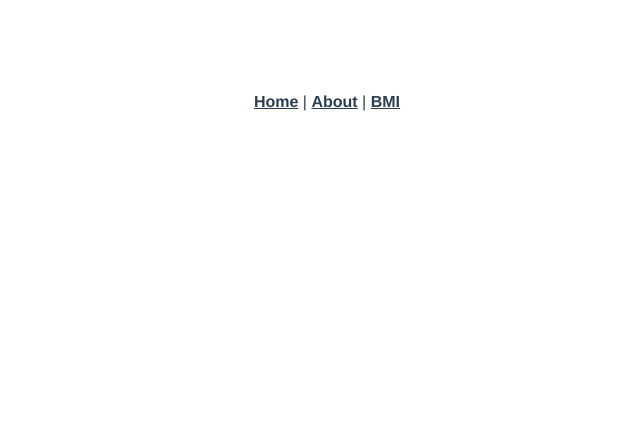
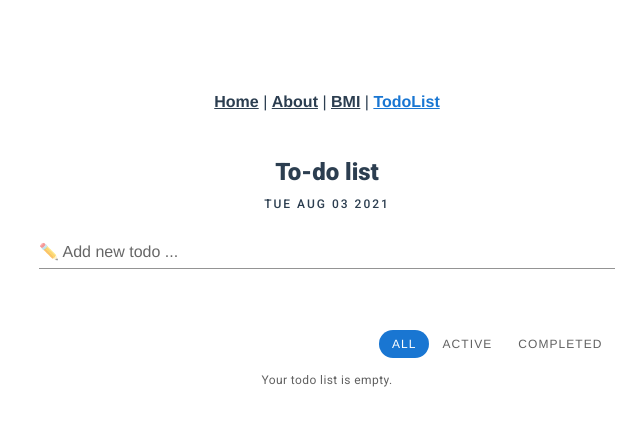
Before and after one commit to jesswu1551/vue-bmi-todolist, a Vue app: page /todo in a window 1280 px wide. Shown: the top 424 px of the page, without its empty margins (313-953 px from the left). Built offline with nearby package versions, Linux system fonts and the light colour scheme.

Commit message:
add todolist component

```diff
--- a/src/App.vue
+++ b/src/App.vue
@@ -3,7 +3,8 @@
     <div id="nav">
       <router-link to="/">Home</router-link> |
       <router-link to="/about">About</router-link> |
-      <router-link to="/bmi">BMI</router-link>
+      <router-link to="/bmi">BMI</router-link> |
+      <router-link to="/todo">TodoList</router-link>
     </div>
     <router-view/>
   </v-app>
@@ -14,12 +15,13 @@
 
 <style>
 #app {
+  width: 600px;
+  margin: 60px auto 0;
   font-family: Avenir, Helvetica, Arial, sans-serif;
   -webkit-font-smoothing: antialiased;
   -moz-osx-font-smoothing: grayscale;
   text-align: center;
   color: #2c3e50;
-  margin-top: 60px;
 }
 
 #nav {
--- /dev/null
+++ b/src/components/TodoList.vue
@@ -0,0 +1,216 @@
+<template>
+  <v-container>
+    <div class="text-center">
+      <div class="headline font-weight-black">To-do list</div>
+      <div class="overline">{{ today }}</div>
+    </div>
+    <v-text-field
+      label="✏️ Add new todo ..."
+      v-model="newtodo"
+      @keyup.enter="addTodo(newtodo)"
+      >
+    </v-text-field>
+
+    <div class="mt-10">
+      <div class="d-flex align-center justify-space-between mb-3">
+        <div></div>
+        <div>
+          <v-btn
+            small text rounded
+            :class="visible == tag ? 'primary' : 'grey--text text--darken-2'"
+            v-for="tag in tags"
+            :key="tag"
+            @click="visible = tag"
+          >
+          {{ tag }}
+          </v-btn>
+        </div>
+      </div>
+
+      <div
+        class="caption text-center grey--text text--darken-2"
+        v-if="todos.length < 1"
+      >
+        Your todo list is empty.
+      </div>
+      <div v-else>
+        <v-card>
+          <v-list-item
+            class="todo text-left"
+            v-for="todo in filterTodos"
+            :key="todo.id"
+            @mouseover="c_index = todo.id"
+            @mouseleave="c_index = -1"
+          >
+            <v-list-item-action>
+              <v-checkbox v-model="todo.completed"></v-checkbox>
+            </v-list-item-action>
+            <v-list-item-content>
+              <v-list-item-title
+                class="view"
+                :class="{ 'text-decoration-line-through': todo.completed, editing: todo == edited_todo }"
+                v-show="!(todo == edited_todo)"
+                @dblclick="editTodo(todo)"
+              >{{ todo.text }}</v-list-item-title>
+              <v-text-field
+                flat solo hide-details
+                autofocus
+                class="edit pl-3"
+                v-model="todo.text"
+                v-show="todo == edited_todo"
+                v-focus="todo == edited_todo"
+                @blur="doneTodo(todo)"
+                @keyup.enter="doneTodo(todo)"
+              ></v-text-field>
+            </v-list-item-content>
+            <v-list-item-action>
+              <v-btn
+                icon
+                class="todo-remove-btn"
+                @click="deleteTodo(todo)"
+              >
+                <v-icon v-show="todo.id == c_index">mdi-close</v-icon>
+              </v-btn>
+            </v-list-item-action>
+          </v-list-item>
+        </v-card>
+
+        <div class="py-2 d-flex justify-space-between">
+          <div class="caption grey--text text--darken-2" >{{ activeItems }} items left</div>
+          <v-hover v-slot="{ hover }">
+            <div
+              class="clear-all caption grey--text text--darken-2"
+              :class="{ 'primary--text': hover }"
+              @click="removeCompletedTodo()"
+            >
+              Clear Completed
+            </div>
+          </v-hover>
+        </div>
+
+        <div class="my-2 caption text-center grey--text text--lighten-1">
+          <div>Hit enter to add new todo</div>
+          <div>Double click todo text to edit</div>
+        </div>
+      </div>
+    </div>
+  </v-container>
+</template>
+
+<script>
+let STORAGE_KEY = "todo-list";
+export default {
+  name: 'TodoList',
+  data() {
+    return {
+      newtodo: '',
+      todos: [],
+      edited_todo: '',
+      visible: 'All',
+      tags: ['All', 'Active', 'Completed'],
+      c_index: -1,
+      all_done: false,
+    }
+  },
+  methods: {
+    setLocalStorage(todos) {
+      localStorage.setItem(STORAGE_KEY, JSON.stringify(todos));
+    },
+    getLocalStorage() {
+      return JSON.parse(localStorage.getItem(STORAGE_KEY));
+    },
+    addTodo(newtodo) {
+      if (!newtodo) {
+        return;
+      }
+      this.todos.push({ completed: false, text: newtodo.trim() , id: newtodo.trim() });
+      this.newtodo = '';
+    },
+    deleteTodo(todo) {
+      this.todos.splice(this.todos.indexOf(todo), 1);
+    },
+    editTodo(todo) {
+      this.edited_todo = todo;
+    },
+    doneTodo(todo) {
+      this.edited_todo = '';
+      todo.text = todo.text.trim();
+    },
+    removeCompletedTodo() {
+      this.todos = this.todos.filter(function (item) {
+        return !item.completed;
+      });
+    },
+  },
+  watch: {
+    todos: {
+      handler: function(todos) {
+        this.setLocalStorage(todos);
+      },
+      deep: true
+    }
+  },
+  computed: {
+    filterTodos: function () {
+      let filterList = [];
+      if (this.visible === 'All') {
+        filterList = this.todos;
+      } else if (this.visible === 'Active') {
+        this.todos.forEach(function(item) {
+          if (!item.completed) {
+            filterList.push(item);
+          }
+        });
+      } else if (this.visible === 'Completed') {
+        this.todos.forEach(function(item) {
+          if (item.completed) {
+            filterList.push(item);
+          }
+        });
+      }
+      return filterList;
+    },
+    activeItems: function () {
+      let left = 0;
+      this.todos.forEach(function(item) {
+          if (!item.completed) {
+            left += 1;
+          }
+        });
+      return left;
+    },
+    today: function () {
+      let today = new Date().toDateString();
+      return today;
+    },
+  },
+  mounted() {
+    if (this.getLocalStorage()) {
+      this.todos = this.getLocalStorage();
+    }
+  },
+  directives: {
+    'focus': function (el, val) {
+      if (val.value) {
+        el.focus();
+      }
+    }
+  }
+}
+</script>
+
+<style scope>
+.view {
+  line-height: 46px !important;
+}
+
+.toggle-all {
+  width: 1px;
+  height: 1px;
+  opacity: 0;
+}
+
+.complete-all, .clear-all {
+  cursor: pointer;
+}
+</style>
--- a/src/router.js
+++ b/src/router.js
@@ -3,6 +3,7 @@ import VueRouter from 'vue-router'
 import Home from './views/Home.vue'
 import About from './views/About.vue'
 import BMI from './views/BMI.vue'
+import Todo from './views/Todo.vue'
 
 Vue.use(VueRouter)
 
@@ -21,6 +22,11 @@ const routes = [
     path: '/bmi',
     name: 'BMI',
     component: BMI
+  },
+  {
+    path: '/todo',
+    name: 'Todo',
+    component: Todo
   }
 ]
 
--- /dev/null
+++ b/src/views/Todo.vue
@@ -0,0 +1,16 @@
+<template>
+  <div class="todo">
+    <TodoList/>
+  </div>
+</template>
+
+<script>
+import TodoList from '@/components/TodoList.vue'
+
+export default {
+  name: 'todo',
+  components: {
+    TodoList
+  }
+}
+</script>
```
